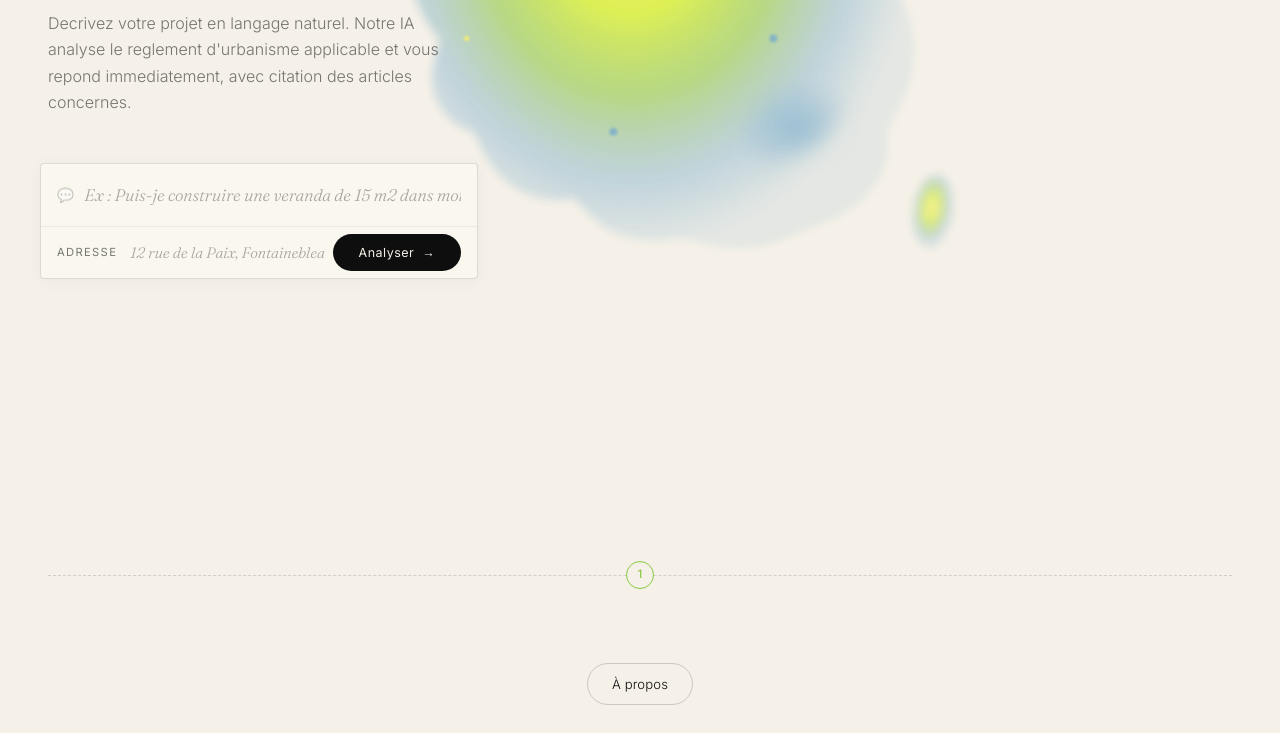
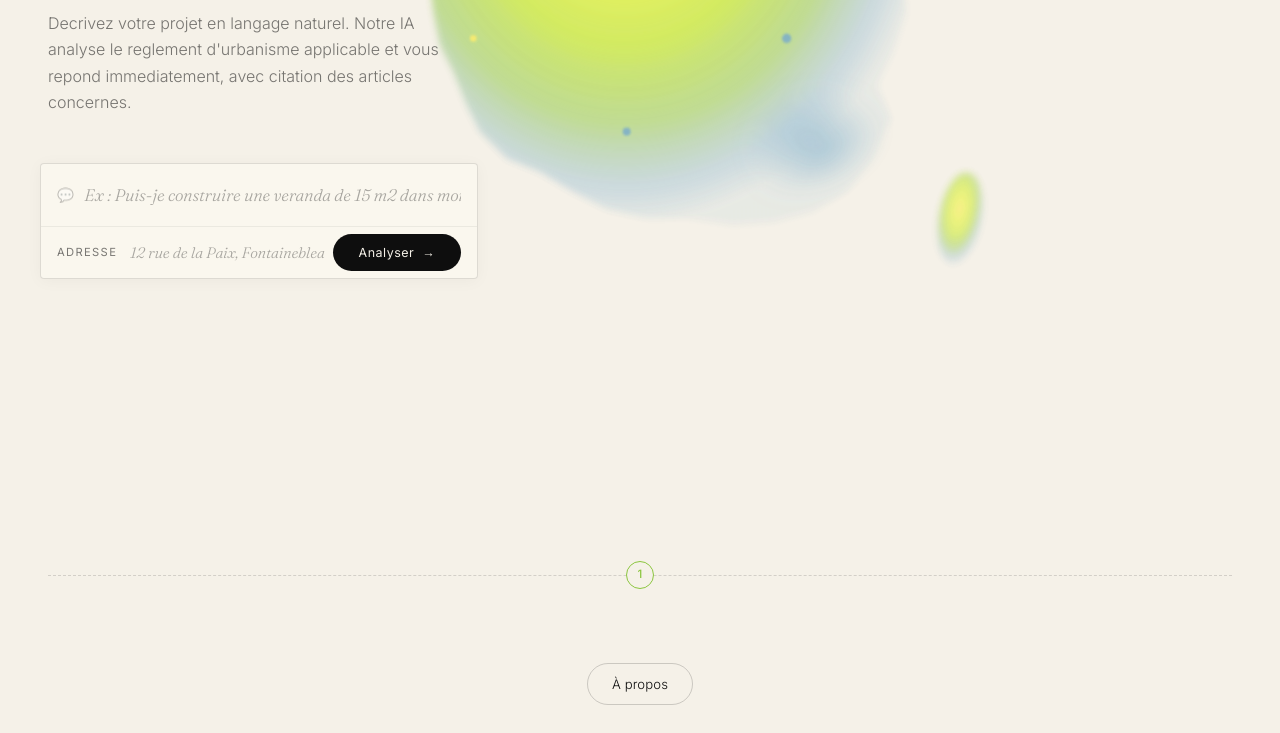
Before and after one commit to Nicolasbaduel/urbanIA, a website: page public/index.html in a window 1280 px wide. Shown: the part 466-1199 px from the top of the page. Drawn offline with nearby package versions, Linux system fonts and the light colour scheme; no server answers.

Commit message:
Add files via upload

```diff
--- a/public/index.html
+++ b/public/index.html
@@ -30,83 +30,151 @@
 
   <div class="hero-composition">
 
-    <svg class="hero-map-bg" viewBox="0 0 600 620" xmlns="http://www.w3.org/2000/svg" aria-hidden="true">
+    <svg class="hero-map-bg" viewBox="0 0 600 640" xmlns="http://www.w3.org/2000/svg" aria-hidden="true">
       <defs>
-        <radialGradient id="franceGrad" cx="45%" cy="45%" r="55%">
+        <radialGradient id="franceGrad" cx="45%" cy="40%" r="60%">
           <stop offset="0%" stop-color="#FFEC5C" stop-opacity="1"/>
-          <stop offset="30%" stop-color="#D8F02E" stop-opacity="0.95"/>
-          <stop offset="55%" stop-color="#8CC63F" stop-opacity="0.7"/>
-          <stop offset="80%" stop-color="#6BA4C7" stop-opacity="0.45"/>
-          <stop offset="100%" stop-color="#6BA4C7" stop-opacity="0.15"/>
+          <stop offset="25%" stop-color="#E8F43D" stop-opacity="0.95"/>
+          <stop offset="50%" stop-color="#C5E82B" stop-opacity="0.85"/>
+          <stop offset="72%" stop-color="#8CC63F" stop-opacity="0.6"/>
+          <stop offset="90%" stop-color="#6BA4C7" stop-opacity="0.35"/>
+          <stop offset="100%" stop-color="#6BA4C7" stop-opacity="0.1"/>
         </radialGradient>
-        <radialGradient id="highlight1" cx="35%" cy="30%" r="25%">
-          <stop offset="0%" stop-color="#FFF8B0" stop-opacity="0.85"/>
+        <radialGradient id="highlight1" cx="40%" cy="25%" r="28%">
+          <stop offset="0%" stop-color="#FFF8B0" stop-opacity="0.9"/>
           <stop offset="100%" stop-color="#FFEC5C" stop-opacity="0"/>
         </radialGradient>
-        <radialGradient id="highlight2" cx="75%" cy="80%" r="30%">
-          <stop offset="0%" stop-color="#6BA4C7" stop-opacity="0.7"/>
+        <radialGradient id="highlight2" cx="70%" cy="80%" r="30%">
+          <stop offset="0%" stop-color="#6BA4C7" stop-opacity="0.65"/>
           <stop offset="100%" stop-color="#6BA4C7" stop-opacity="0"/>
         </radialGradient>
         <filter id="blurSoft" x="-10%" y="-10%" width="120%" height="120%">
-          <feGaussianBlur in="SourceGraphic" stdDeviation="3"/>
+          <feGaussianBlur in="SourceGraphic" stdDeviation="2.5"/>
         </filter>
         <filter id="blurStrong" x="-20%" y="-20%" width="140%" height="140%">
-          <feGaussianBlur in="SourceGraphic" stdDeviation="8"/>
+          <feGaussianBlur in="SourceGraphic" stdDeviation="10"/>
         </filter>
       </defs>
 
+      <!--
+        Silhouette simplifiée mais reconnaissable de la France
+        Orientation : Nord en haut, Ouest à gauche
+        Points-clés géographiques :
+        - Dunkerque/Calais en haut
+        - Cotentin (pointe du Nord-Ouest)
+        - Bretagne (finistere a l'Ouest)
+        - Hendaye (Sud-Ouest, Pyrenees)
+        - Perpignan (Sud, Pyrenees mediterranée)
+        - Nice / Menton (Sud-Est, frontiere italienne)
+        - Alsace / Strasbourg (Est, frontiere allemande)
+        - Lille (Nord)
+      -->
+
       <g filter="url(#blurSoft)">
         <path d="
-          M 290 60
-          C 330 55, 365 75, 380 95
-          L 395 110
-          C 410 108, 425 115, 430 130
-          L 445 150
-          C 470 155, 485 175, 480 200
-          L 475 220
-          C 490 235, 500 260, 495 285
-          L 490 310
-          C 505 330, 510 360, 500 390
-          L 485 420
-          C 490 445, 475 470, 445 485
-          L 420 495
-          C 400 505, 375 510, 355 505
-          L 330 500
-          C 305 505, 280 500, 265 485
-          L 250 470
-          C 225 475, 200 465, 185 440
-          L 175 420
-          C 155 415, 140 395, 145 370
-          L 150 350
-          C 135 335, 125 310, 130 285
-          L 135 265
-          C 120 250, 115 225, 125 200
-          L 135 180
-          C 130 160, 140 140, 160 130
-          L 185 120
-          C 180 100, 195 85, 215 80
-          L 240 65
-          C 230 50, 250 45, 265 55
-          L 290 60 Z"
+          M 280 55
+          L 310 50
+          L 345 60
+          L 375 80
+          L 385 95
+          L 370 115
+          L 385 130
+          L 410 140
+          L 430 155
+          L 455 160
+          L 475 180
+          L 485 210
+          L 478 235
+          L 470 260
+          L 480 285
+          L 495 310
+          L 500 340
+          L 490 370
+          L 478 395
+          L 488 420
+          L 475 450
+          L 455 475
+          L 430 490
+          L 400 498
+          L 370 500
+          L 335 495
+          L 305 495
+          L 275 488
+          L 250 475
+          L 225 460
+          L 200 450
+          L 180 430
+          L 170 410
+          L 160 385
+          L 150 365
+          L 145 340
+          L 142 315
+          L 135 290
+          L 128 265
+          L 130 240
+          L 120 220
+          L 115 200
+          L 120 180
+          L 135 170
+          L 150 155
+          L 155 140
+          L 175 135
+          L 200 130
+          L 218 122
+          L 225 105
+          L 245 95
+          L 258 80
+          L 270 65
+          Z"
               fill="url(#franceGrad)" opacity="0.95"/>
 
-        <ellipse cx="195" cy="125" rx="22" ry="35" fill="url(#franceGrad)" opacity="0.9" transform="rotate(-15 195 125)"/>
-        <ellipse cx="135" cy="210" rx="45" ry="28" fill="url(#franceGrad)" opacity="0.9" transform="rotate(-10 135 210)"/>
-        <ellipse cx="520" cy="480" rx="15" ry="28" fill="url(#franceGrad)" opacity="0.7" transform="rotate(8 520 480)"/>
+        <!-- Cotentin : petite peninsule au Nord-Ouest -->
+        <path d="
+          M 210 120
+          L 205 95
+          L 195 75
+          L 200 60
+          L 215 65
+          L 222 85
+          L 225 105
+          L 218 122
+          Z"
+              fill="url(#franceGrad)" opacity="0.92"/>
+
+        <!-- Bretagne : grosse pointe vers l'Ouest -->
+        <path d="
+          M 155 200
+          L 115 195
+          L 85 200
+          L 60 215
+          L 55 235
+          L 75 245
+          L 110 240
+          L 140 230
+          L 155 215
+          Z"
+              fill="url(#franceGrad)" opacity="0.92"/>
+
+        <!-- Corse -->
+        <ellipse cx="540" cy="495" rx="16" ry="35" fill="url(#franceGrad)" opacity="0.75" transform="rotate(10 540 495)"/>
       </g>
 
+      <!-- Halos lumineux par-dessus -->
       <g filter="url(#blurStrong)">
-        <ellipse cx="250" cy="220" rx="90" ry="70" fill="url(#highlight1)"/>
-        <ellipse cx="380" cy="380" rx="80" ry="65" fill="url(#highlight2)"/>
+        <ellipse cx="260" cy="230" rx="95" ry="80" fill="url(#highlight1)"/>
+        <ellipse cx="400" cy="400" rx="85" ry="70" fill="url(#highlight2)"/>
       </g>
 
-      <g opacity="0.8">
-        <circle cx="220" cy="280" r="4" fill="#FFEC5C"/>
-        <circle cx="340" cy="200" r="3" fill="#D8F02E"/>
-        <circle cx="400" cy="350" r="3" fill="#6BA4C7"/>
-        <circle cx="170" cy="350" r="2" fill="#FFEC5C"/>
-        <circle cx="450" cy="270" r="2.5" fill="#D8F02E"/>
-        <circle cx="280" cy="420" r="3" fill="#6BA4C7"/>
+      <!-- Particules lumineuses -->
+      <g opacity="0.85">
+        <circle cx="230" cy="290" r="4" fill="#FFEC5C"/>
+        <circle cx="340" cy="210" r="3" fill="#D8F02E"/>
+        <circle cx="410" cy="360" r="3.5" fill="#6BA4C7"/>
+        <circle cx="175" cy="360" r="2.5" fill="#FFEC5C"/>
+        <circle cx="455" cy="275" r="2.5" fill="#D8F02E"/>
+        <circle cx="290" cy="430" r="3" fill="#6BA4C7"/>
+        <circle cx="385" cy="170" r="2" fill="#FFEC5C"/>
+        <circle cx="140" cy="280" r="2" fill="#D8F02E"/>
       </g>
     </svg>
 
```
